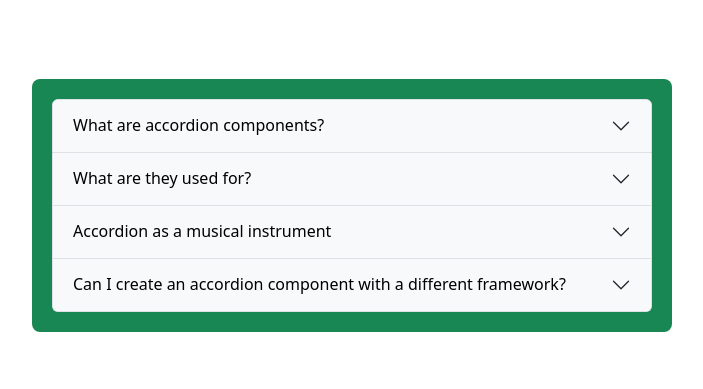
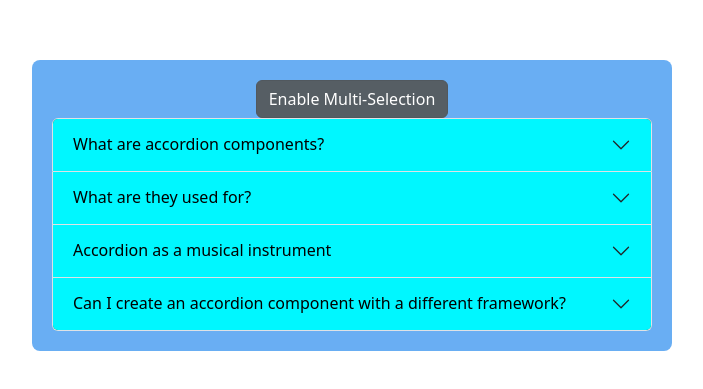
Before and after one commit to jabez-abija2399/React_projects, a React (Create React App) app in the folder accordian/: page / in a window 1280 px wide. Shown: the part 195-584 px from the top of the page, without its empty margins (288-991 px from the left). Built offline with nearby package versions, Linux system fonts and the light colour scheme.

Commit message:
Implement multi-selection feature in Accordion component for enhanced user interaction

```diff
--- a/accordian/src/accordian/index.jsx
+++ b/accordian/src/accordian/index.jsx
@@ -4,28 +4,51 @@ import "./style.css";
 
 const Accordian = () => {
   const [selected, setSelected] = useState(null);
+  const [enableMultiSelection, setEnableMultiSelection] = useState(false);
+  const [selectedItems, setSelectedItems] = useState([]);
 
   const handleSingleSelection = (id) => {
-    setSelected(selected === id ? null : id);
+    setSelectedItems(selectedItems.includes(id) ? [] : [id]);
+  };
+
+  const handleMultiSelection = (id) => {
+    if (selectedItems.includes(id)) {
+      setSelectedItems(selectedItems.filter((item) => item !== id));
+    } else {
+      setSelectedItems([...selectedItems, id]);
+    }
+    console.log(selectedItems);
   };
 
   return (
     <div className="d-flex justify-content-center align-items-center vh-100  ">
-      <div className="accordion w-50 bg-success" id="accordionExample">
+      <div className="accordion w-50 " id="accordionExample">
+        <button
+          className="btn btn-secondary active"
+          onClick={() => setEnableMultiSelection(!enableMultiSelection)}
+        >
+          {enableMultiSelection
+            ? "Disable Multi-Selection"
+            : "Enable Multi-Selection"}
+        </button>
         {data.map((item) => (
-          <div className="accordion-item " key={item.id}>
+          <div className="accordion-item bg-success" key={item.id}>
             <h2 className="accordion-header " id={`heading${item.id}`}>
               <button
                 className={`accordion-button ${
-                  selected === item.id ? "" : "collapsed"
+                  selectedItems.includes(item.id) ? "" : "collapsed"
                 }`}
                 type="button"
-                onClick={() => handleSingleSelection(item.id)}
-                aria-expanded={selected === item.id ? "true" : "false"}
+                onClick={
+                  enableMultiSelection
+                    ? () => handleMultiSelection(item.id)
+                    : () => handleSingleSelection(item.id)
+                }
+                aria-expanded={selectedItems.includes(item.id) ? "true" : "false"}
                 aria-controls={`collapse${item.id}`}
                 style={{
-                  backgroundColor: selected === item.id ? "#007bff" : "#f8f9fa", // Active and inactive background
-                  color: selected === item.id ? "#fff" : "#000", // Active and inactive text color
+                  backgroundColor: selectedItems.includes(item.id) ? "#007bff" : "#00f7ff", // Active and inactive background
+                  color: selectedItems.includes(item.id) ? "#fff" : "#000", // Active and inactive text color
                 }}
               >
                 {item.question}
@@ -35,7 +58,7 @@ const Accordian = () => {
             <div
               id={`collapse${item.id}`}
               className={`accordion-collapse collapse ${
-                selected === item.id ? "show" : ""
+                selectedItems.includes(item.id) ? "show" : ""
               }`}
               aria-labelledby={`heading${item.id}`}
               data-bs-parent="#accordionExample"
```
